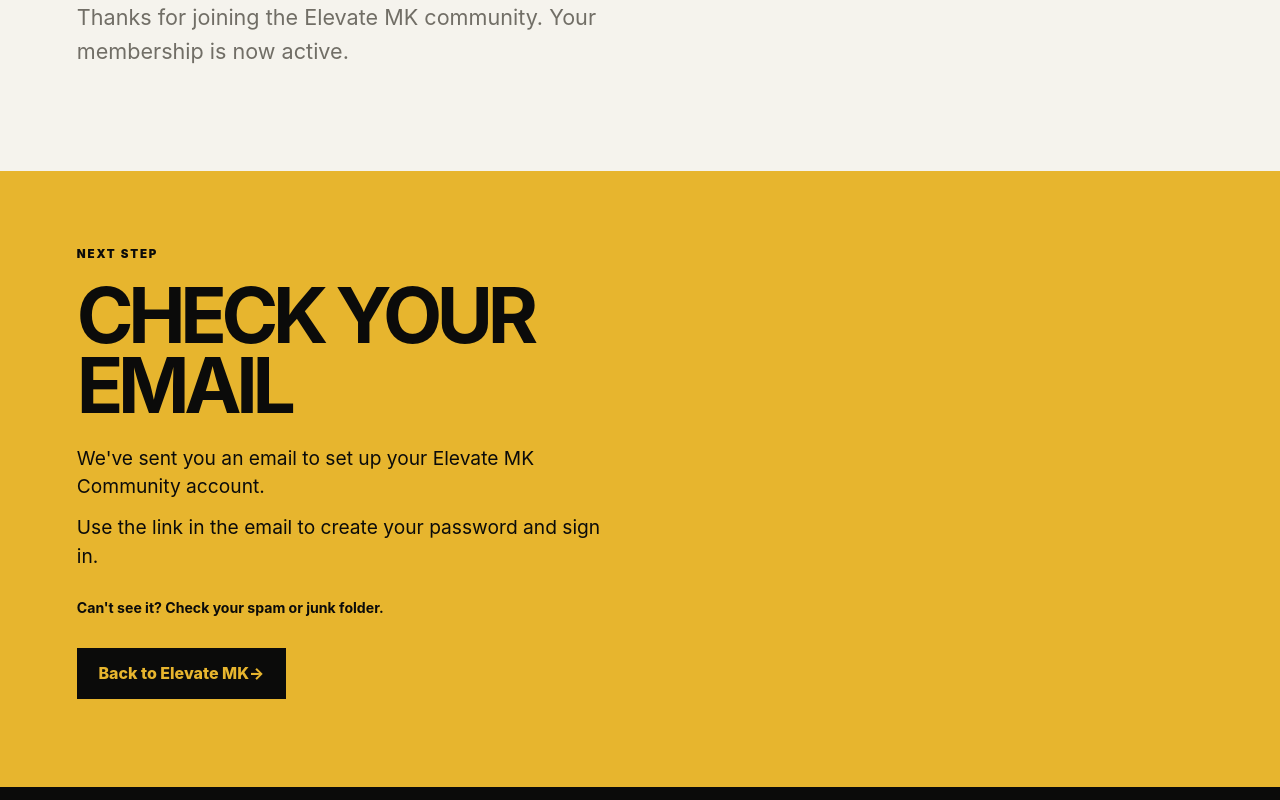
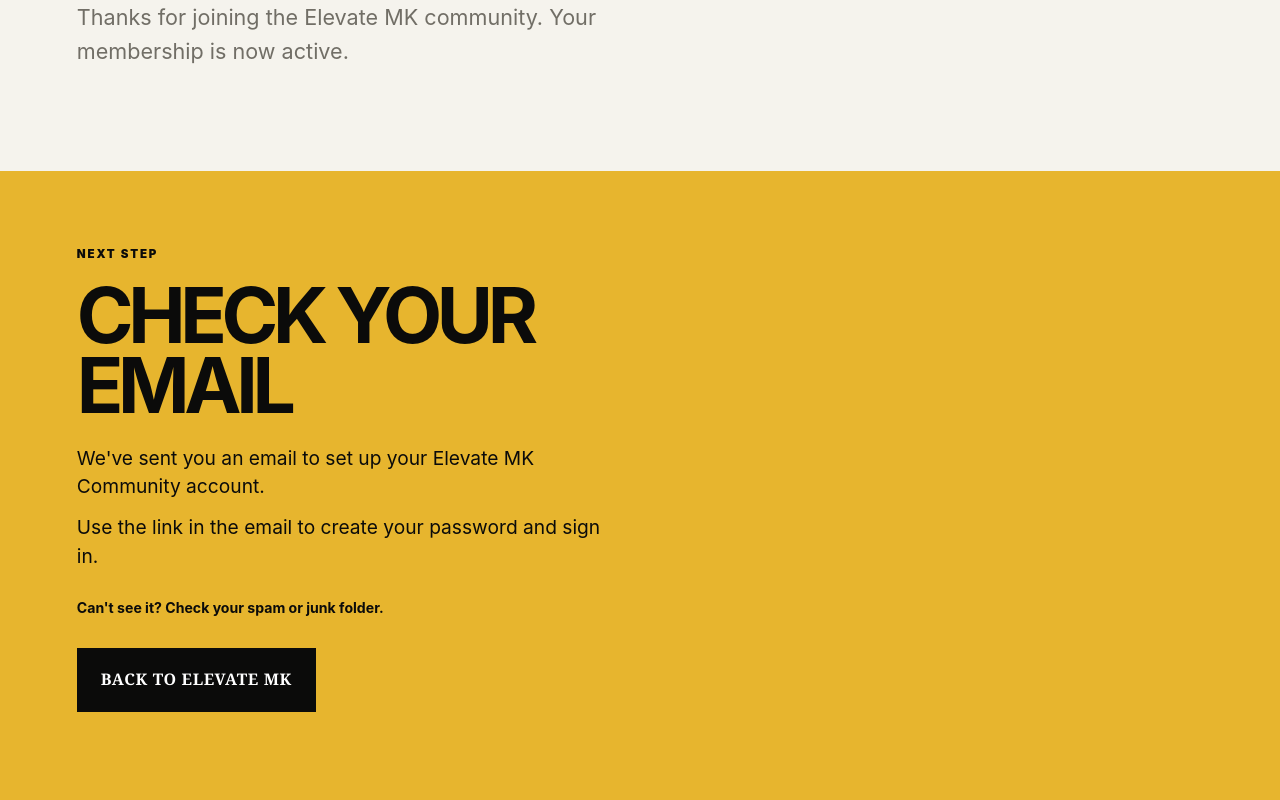
Before and after one commit to elevatemkappuk/elevate-mk-community, an Angular app: page /join/success in a window 1280 px wide. Shown: the part 424-1224 px from the top of the page. Built offline with nearby package versions, Linux system fonts and the light colour scheme.

Commit message:
feat: unify button styles by replacing primary-action with community-primary-action across components

```diff
--- a/src/app/activate-page/activate-page.component.html
+++ b/src/app/activate-page/activate-page.component.html
@@ -17,13 +17,13 @@
         <form [formGroup]="activationForm" (ngSubmit)="submit()" novalidate>
           <div class="field-group"><label for="activation-password">Password</label><div class="password-control"><input id="activation-password" [type]="showPassword() ? 'text' : 'password'" formControlName="password" autocomplete="new-password" [attr.aria-invalid]="hasPasswordError()" aria-describedby="password-help password-error" /><button type="button" class="visibility-button" (click)="togglePassword('password')" [attr.aria-label]="showPassword() ? 'Hide password' : 'Show password'">{{ showPassword() ? 'Hide' : 'Show' }}</button></div><p id="password-help" class="field-help">Use at least 8 characters.</p>@if (hasPasswordError()) { <p id="password-error" class="field-error" role="alert">{{ passwordError() }}</p> }</div>
           <div class="field-group"><label for="activation-confirm-password">Confirm password</label><div class="password-control"><input id="activation-confirm-password" [type]="showConfirmPassword() ? 'text' : 'password'" formControlName="confirm_password" autocomplete="new-password" [attr.aria-invalid]="hasConfirmError()" aria-describedby="confirm-password-error" /><button type="button" class="visibility-button" (click)="togglePassword('confirm')" [attr.aria-label]="showConfirmPassword() ? 'Hide confirmation password' : 'Show confirmation password'">{{ showConfirmPassword() ? 'Hide' : 'Show' }}</button></div>@if (hasConfirmError()) { <p id="confirm-password-error" class="field-error" role="alert">{{ confirmError() }}</p> }</div>
-          <button class="primary-action" type="submit" [disabled]="submitting()" [attr.aria-busy]="submitting()">{{ submitting() ? 'Setting up account…' : 'Set up my account' }} <span aria-hidden="true">→</span></button>
+          <button class="community-primary-action" type="submit" [disabled]="submitting()" [attr.aria-busy]="submitting()">{{ submitting() ? 'Setting up account…' : 'Set up my account' }}</button>
         </form>
       </div>
     } @else if (state() === 'invalid') {
-      <div class="terminal-state" aria-labelledby="invalid-title"><p class="eyebrow eyebrow-dark">Account setup</p><h2 id="invalid-title">This link can't be used.</h2><p>This account setup link is invalid or has expired.</p><button class="primary-action" type="button" (click)="backToElevate()">Back to Elevate MK <span aria-hidden="true">→</span></button></div>
+      <div class="terminal-state" aria-labelledby="invalid-title"><p class="eyebrow eyebrow-dark">Account setup</p><h2 id="invalid-title">This link can't be used.</h2><p>This account setup link is invalid or has expired.</p><button class="community-primary-action" type="button" (click)="backToElevate()">Back to Elevate MK</button></div>
     } @else {
-      <div class="terminal-state" aria-labelledby="unavailable-title"><p class="eyebrow eyebrow-dark">Account setup</p><h2 id="unavailable-title">We couldn't complete setup.</h2><p>We couldn't complete your account setup right now. Please try the link again shortly. If the problem continues, contact Elevate MK.</p><button class="primary-action" type="button" (click)="state.set('form')">Try again <span aria-hidden="true">→</span></button></div>
+      <div class="terminal-state" aria-labelledby="unavailable-title"><p class="eyebrow eyebrow-dark">Account setup</p><h2 id="unavailable-title">We couldn't complete setup.</h2><p>We couldn't complete your account setup right now. Please try the link again shortly. If the problem continues, contact Elevate MK.</p><button class="community-primary-action" type="button" (click)="state.set('form')">Try again</button></div>
     }
   </div>
 </app-community-account-shell>
--- a/src/app/community-home/community-home-page.component.html
+++ b/src/app/community-home/community-home-page.component.html
@@ -1 +1 @@
-<div class="community-home-shell"><app-community-header [showSignIn]="false" /><main class="community-home-main" aria-labelledby="welcome-title"><p class="eyebrow">Elevate MK Community</p><h1 id="welcome-title">Welcome, {{ user()?.first_name }}.</h1><p>Your Community account is ready.</p><div class="home-actions"><a class="primary-action" href="https://elevatemk.org/">Back to Elevate MK <span aria-hidden="true">→</span></a><button class="sign-out-button" type="button" [disabled]="signingOut()" (click)="signOut()">{{ signingOut() ? 'Signing out…' : 'Sign out' }}</button></div></main></div>
+<div class="community-home-shell"><app-community-header [showSignIn]="false" /><main class="community-home-main" aria-labelledby="welcome-title"><p class="eyebrow">Elevate MK Community</p><h1 id="welcome-title">Welcome, {{ user()?.first_name }}.</h1><p>Your Community account is ready.</p><div class="home-actions"><a class="community-primary-action" href="https://elevatemk.org/">Back to Elevate MK</a><button class="sign-out-button" type="button" [disabled]="signingOut()" (click)="signOut()">{{ signingOut() ? 'Signing out…' : 'Sign out' }}</button></div></main></div>
--- a/src/app/join-page/join-page.component.html
+++ b/src/app/join-page/join-page.component.html
@@ -233,7 +233,7 @@
         </fieldset>
 
         <button
-          class="submit-button"
+          class="community-primary-action submit-button"
           type="submit"
           [disabled]="joinForm.invalid || submissionState() === 'submitting' || industriesLoading() || industries().length === 0"
           [attr.aria-busy]="submissionState() === 'submitting' ? 'true' : null"
--- a/src/app/join-page/join-page.component.scss
+++ b/src/app/join-page/join-page.component.scss
@@ -19,10 +19,6 @@
 .marketing-choice p { margin: .45rem 0 .95rem; color: var(--elevate-muted); font-size: .84rem; }
 .checkbox-label { display: flex; align-items: flex-start; gap: .7rem; color: var(--elevate-ink); font-size: .82rem; font-weight: 550; line-height: 1.45; }
 .checkbox-label input { flex: 0 0 auto; width: 1.25rem; min-height: 1.25rem; margin-top: .1rem; accent-color: var(--elevate-gold-deep); }
-.submit-button { width: 100%; min-height: 3.3rem; border: 0; border-radius: .25rem; background: var(--elevate-gold); color: var(--elevate-black); font: inherit; font-weight: 850; cursor: pointer; opacity: .52; }
-.submit-button:not(:disabled):hover { background: var(--elevate-black); color: var(--elevate-gold); }
-.submit-button:not(:disabled):active { transform: translateY(1px); }
-.submit-button:disabled { border: 1px solid rgb(11 11 10 / 18%); color: rgb(11 11 10 / 72%); cursor: not-allowed; }
 .signin-prompt { margin: 1rem 0 0; color: var(--elevate-muted); font-size: .82rem; text-align: center; }
 .signin-prompt span { color: var(--elevate-black); font-weight: 750; }
 @media (max-width: 820px) { .two-columns { grid-template-columns: 1fr; } }
--- a/src/app/join-success/join-success-page.component.html
+++ b/src/app/join-success/join-success-page.component.html
@@ -15,7 +15,7 @@
         <p>We've sent you an email to set up your Elevate MK Community account.</p>
         <p>Use the link in the email to create your password and sign in.</p>
         <p class="helper-copy">Can't see it? Check your spam or junk folder.</p>
-        <a class="success-action" href="https://elevatemk.org/">Back to Elevate MK <span aria-hidden="true">&rarr;</span></a>
+        <a class="community-primary-action success-action" href="https://elevatemk.org/">Back to Elevate MK</a>
       </div>
     </section>
   </main>
--- a/src/app/join-success/join-success-page.component.scss
+++ b/src/app/join-success/join-success-page.component.scss
@@ -1,4 +1,6 @@
 :host { display: block; }
+
+.success-action { width: fit-content; }
 
 .success-shell {
   min-height: 100svh;
@@ -90,25 +92,6 @@
   font-weight: 750;
 }
 
-.success-action {
-  display: inline-flex;
-  min-height: 3.2rem;
-  align-items: center;
-  justify-content: center;
-  padding: 0.9rem 1.35rem;
-  background: var(--elevate-black);
-  color: var(--elevate-gold);
-  font-weight: 850;
-  text-decoration: none;
-}
-
-.success-action:hover { background: var(--elevate-ink); }
-
-.success-action:focus-visible {
-  outline: 3px solid var(--elevate-black);
-  outline-offset: 3px;
-}
-
 @media (max-width: 760px) {
   .success-main { min-height: calc(100svh - 72px); }
 
--- a/src/styles.scss
+++ b/src/styles.scss
@@ -30,3 +30,34 @@
   font-family: Inter, ui-sans-serif, system-ui, -apple-system, BlinkMacSystemFont, "Segoe UI", sans-serif;
   -webkit-font-smoothing: antialiased;
 }
+
+.community-primary-action {
+  display: inline-flex;
+  min-height: 4rem;
+  align-items: center;
+  justify-content: center;
+  width: 100%;
+  border: 0;
+  border-radius: 0;
+  padding: 1rem 1.5rem;
+  background: var(--elevate-black);
+  color: var(--elevate-surface);
+  font-family: Georgia, 'Times New Roman', serif;
+  font-size: 1rem;
+  font-weight: 700;
+  letter-spacing: .04em;
+  line-height: 1.1;
+  text-align: center;
+  text-transform: uppercase;
+  text-decoration: none;
+  cursor: pointer;
+  transition: background-color 160ms ease, color 160ms ease, opacity 160ms ease;
+}
+
+.community-primary-action:hover:not(:disabled) { background: var(--elevate-ink); }
+.community-primary-action:focus-visible { outline: 3px solid var(--elevate-focus); outline-offset: 3px; }
+.community-primary-action:disabled { cursor: not-allowed; opacity: .58; }
+
+@media (max-width: 760px) {
+  .community-primary-action { min-height: 3.75rem; padding-inline: 1.25rem; }
+}
```
Also changed, not shown: src/app/activate-page/activate-page.component.scss (+2 -5 lines), src/app/community-home/community-home-page.component.scss (+3 -4 lines).
